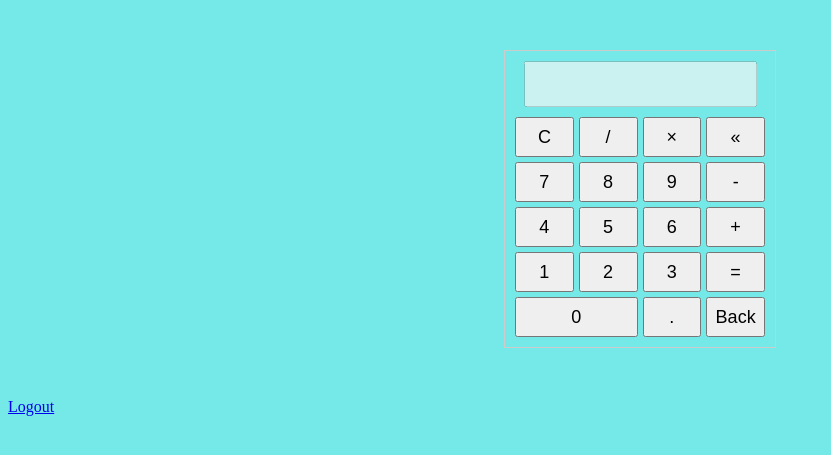
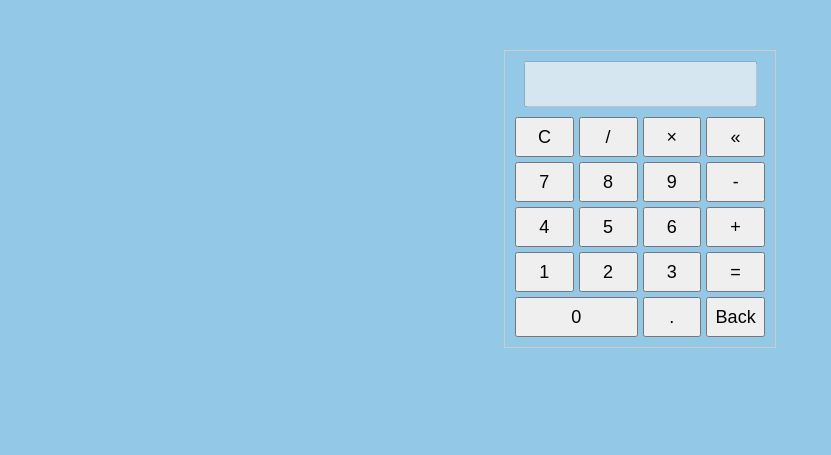
Before and after one commit to kiran18072009-ai/my-flask-app, a Flask app: page /calculator in a window 1280 px wide. Shown: the top 455 px of the page, without its empty margins (0-831 px from the left). Run offline with Flask 3, Linux system fonts and the light colour scheme.

Commit message:
Update calculator.html

```diff
--- a/templates/calculator.html
+++ b/templates/calculator.html
@@ -4,7 +4,7 @@
 <head>
     <title>Calculator</title>
     <style>
-        body {background-color: rgb(117, 232, 232);}
+        body {background-color: rgb(147, 200, 231);}
         .calc-box { width: 250px; margin: 50px auto; text-align: center; border: 1px solid #ccc; padding: 10px; }
         #display { width: 90%; height: 40px; margin-bottom: 10px; font-size: 20px; text-align: right; }
         .buttons { display: grid; grid-template-columns: repeat(4, 1fr); gap: 5px; }
@@ -51,7 +51,6 @@
             catch { display.value = 'Error'; }
         }
     </script>
-    <a href="/logout">Logout</a>
 </body>
 </html>
 </body>
```
